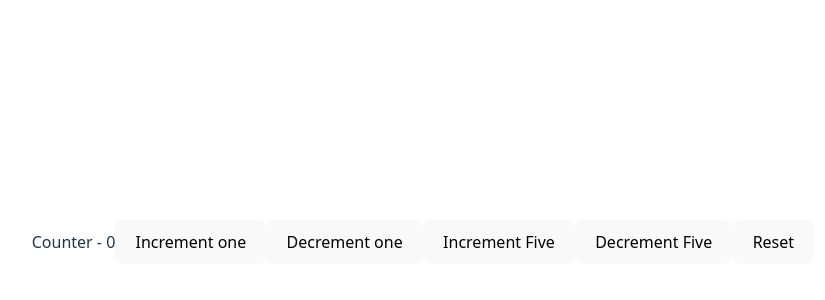
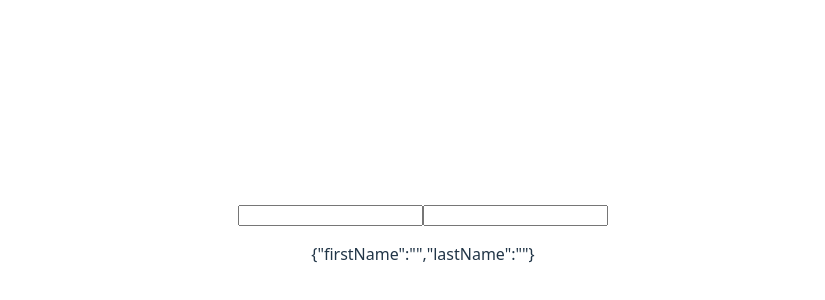
Before and after one commit to reinertisa/advanced-react-hooks, a React (Vite) app: page / in a window 1280 px wide. Shown: the part 158-458 px from the top of the page, without its empty margins (217-1042 px from the left). Built offline with nearby package versions, Linux system fonts and the light colour scheme.

Commit message:
feat(website): useState with the object and spread operator

```diff
--- a/src/App.jsx
+++ b/src/App.jsx
@@ -1,12 +1,14 @@
 import './App.css'
 import Counter1 from "./components/usestate/Counter1.jsx";
 import Counter2 from "./components/usestate/Counter2.jsx";
+import InputText from "./components/usestate/InputText.jsx";
 
 export default function App() {
   return (
       <div>
           {/*<Counter1 />*/}
-          <Counter2 />
+          {/*<Counter2 />*/}
+          <InputText />
       </div>
   )
 }
--- /dev/null
+++ b/src/components/usestate/InputText.jsx
@@ -0,0 +1,16 @@
+import {useState} from 'react';
+
+export default function InputText() {
+    const [name, setName] = useState({firstName: '', lastName: ''});
+
+    const handleFirstName = (e) => setName({...name, firstName: e.target.value});
+    const handleLastName = (e) => setName({...name, lastName: e.target.value});
+
+    return (
+        <div>
+            <input type="text" value={name.firstName} onChange={handleFirstName} />
+            <input type="text" value={name.lastName} onChange={handleLastName} />
+            <p>{JSON.stringify(name)}</p>
+        </div>
+    )
+}
```
